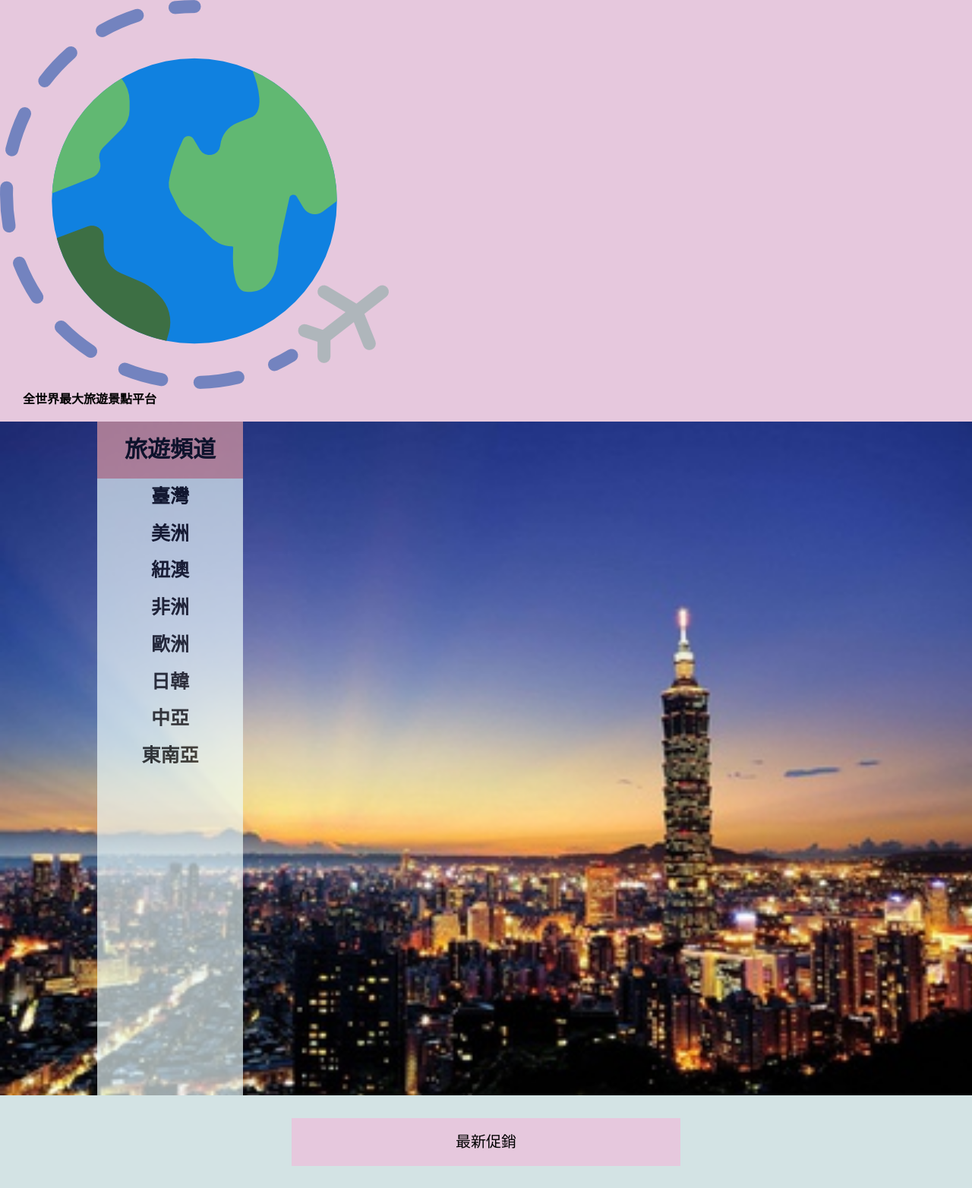
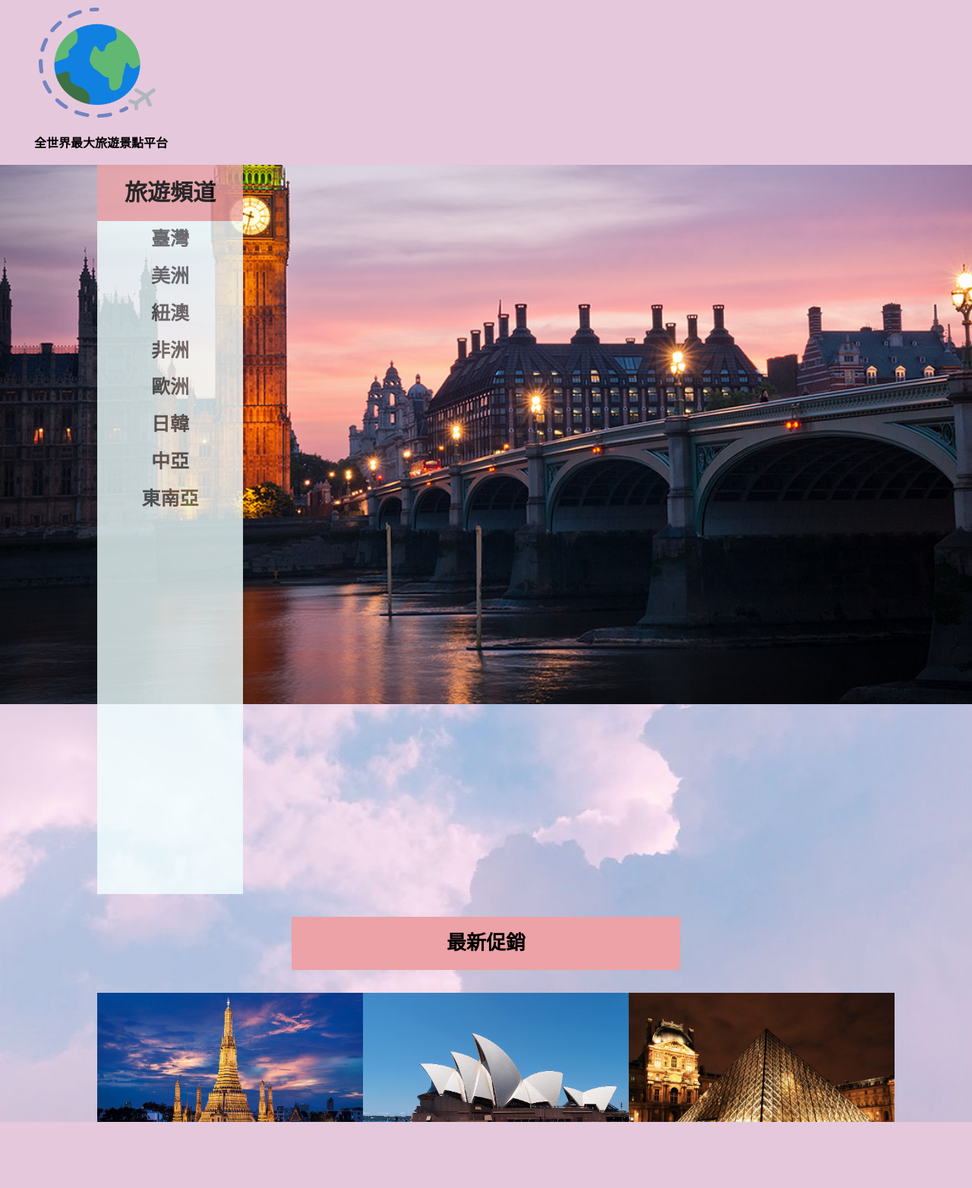
Before and after one commit to LanHow/web-design, a Flask app: page /news in a window 1280 px wide. Shown: the top 1564 px of the page at 76% size. After the commit the page ends 1477 px from the top, so only its background shows below. Run offline with Flask 2, Linux system fonts and the light colour scheme.

Commit message:
modify style.css

```diff
--- a/static/css/style.css
+++ b/static/css/style.css
@@ -1,7 +1,19 @@
 html{
-    background-color: rgb(211, 227, 228);
+    /* background-color: lightgray; */
     box-sizing: border-box;
     font-family: Microsoft JhengHei;
+    margin: 0;
+    padding: 0;
+    /* background-image: url(../image/sky2.jpg); */
+    background: url(../img/sky2.jpg);
+    background-size: cover;
+    background-repeat: no-repeat;
+}
+
+
+iframe{
+    width: 100%;
+    height: 60%;
 }
 
 .container-all{
@@ -9,39 +21,61 @@ html{
     height: 100%;
     margin-left: auto;
     margin-right: auto;
-    background-color: rgb(211, 227, 228);
+    /* background-color: rgb(211, 227, 228); */
+    box-sizing: border-box;
+    overflow: auto;
 }
 
 .content-area{
     margin-top: 30px;
     display: flex;
-    /* height: 100%; */
-    background-color: rgb(211, 227, 228);
+    /* overflow: auto; */
+    height: fit-content;
 }
 
 .header{
     background-color: rgb(230, 200, 221);
 }
 
+.header-row{
+    display: flex;
+    padding-top: 10px;
+}
+
+.header-icon{
+    width: 30%;
+    height: 70%;
+    padding-left: 10%;
+}
+
+.header-a:link{
+    color: black;
+    text-decoration: none;
+}
+
+.header-a{
+    /* width: 30%; */
+}
+
 .header-title{
     margin: 0px;
     padding-top:20px;
     padding-left: 30px;
+    /* width: 30%; */
 }
 
 .header-slogan{
     margin: 0px;
-    /* padding-left: 30px;
-    padding-bottom: 10px; */
-    padding: 5px 0px 20px 30px;
+    padding: 5px 0px 10px 20px;
     font-weight: 600;
+    margin-left: 25px;
+    margin-top: 20px;
 }
 
 .aside{
     width: 15%;
-    height: 70%;
+    height: 80%;
     background-color: azure;
-    /* margin-right: 20px; */
 }
 
 .aside-title{
@@ -64,6 +98,7 @@ html{
     border-bottom-style: solid;
     border-color: black;
     border-width: 1px;
+    opacity: 0.65;
 }
 
 .aside-link:link{
@@ -122,20 +199,22 @@ html{
     font-size: 16px;
 }
 
-footer{
-    height: 5%;
-    padding-top: 25px;
-    font-size: 20px;
-    text-align: center;
-    background-color: lightgray;
+.footer{
+    height: 20px;
+    font-size: 16px;
+    padding-top: 20px;
+    padding-left: 30px;
+    padding-bottom: 10px;
+    background-color: rgb(230, 200, 221);
 }
 
 .main-show{
     width: 100%;
-    height: 60%;
-    background-image: url("/static/img/4.jpg");
+    height: 65%;
+    background-image: url("/static/img/london.jpg");
     background-repeat: no-repeat;
     background-size: cover;
+    background-position-y: -250px;
 }
 
 .brand-new{
@@ -145,10 +224,11 @@ footer{
     margin-right: 30%;
     padding-top: 20px;
     padding-bottom: 20px;
-    font-size: 20px;
+    font-size: 26px;
     text-align: center;
+    font-weight: bolder;
     display: block;
-    background-color: rgb(230, 200, 221);
+    background-color: rgb(236, 162, 166);
 }
 
 .img-list{
@@ -158,22 +238,29 @@ footer{
 
 .img-list img {
     height: 250px;
-    width: 250px;
+    width: 350px;
 }
 
 .block{
-    width: 1000px;
+    width: 80%;
     margin-top: 30px;
     margin-bottom: 30px;
-    margin: 60px auto;
+    padding-left: 10%;
+    padding-right: 10%;
 }
 
 .main-show .aside{
     height: 100%;
     margin-left: 10%;
-    opacity: 0.65;
+    opacity: 0.8;
+}
+
+.main-show .aside-title{
+    opacity: 1;
 }
 
 .main-show .aside-content{
     border-bottom-style: none;
 }
+
+a:visited { text-decoration: none; color:black; }
```
Also changed, not shown: other parts of static/css/style.css (+49 -7 lines).
